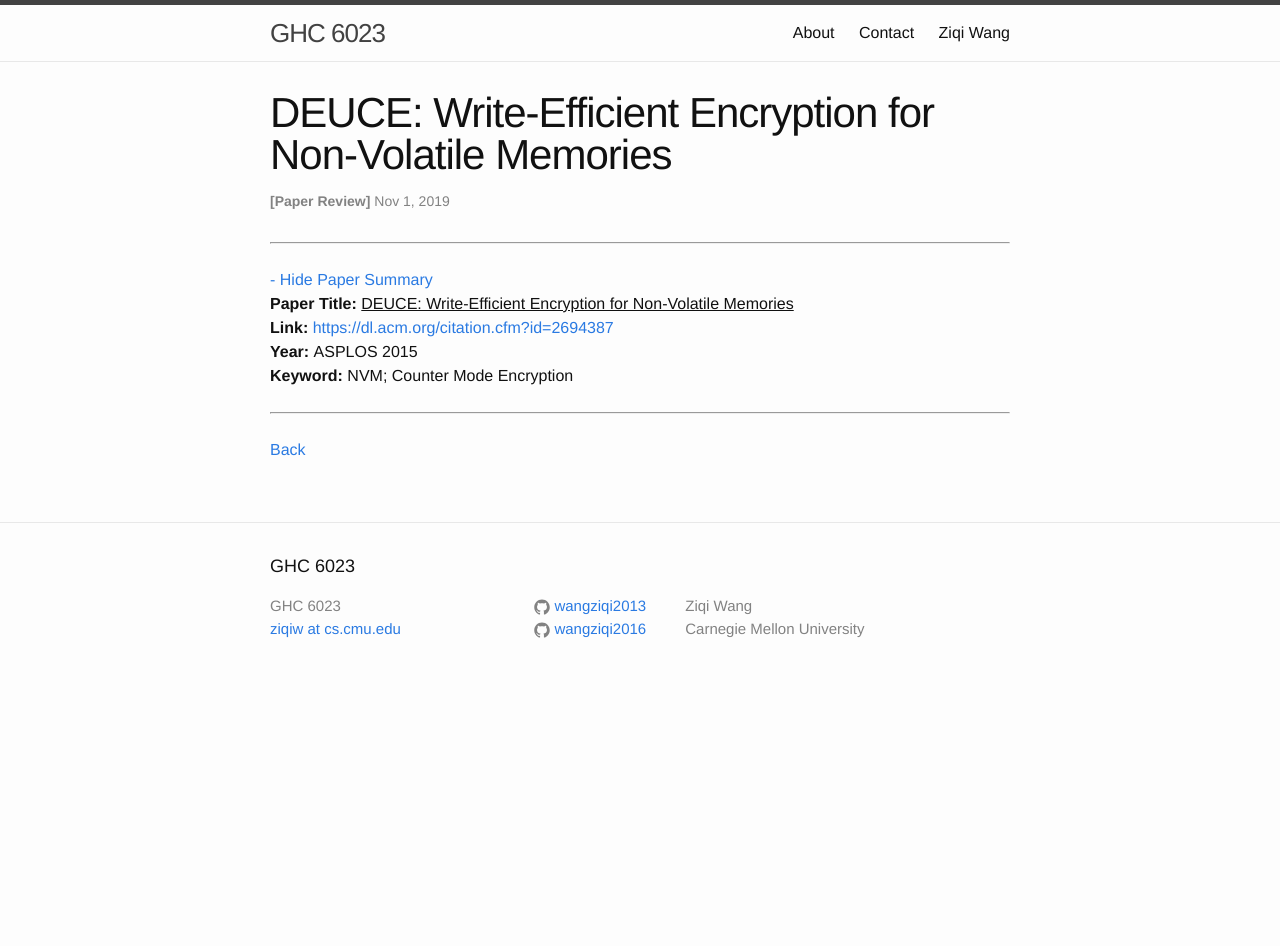
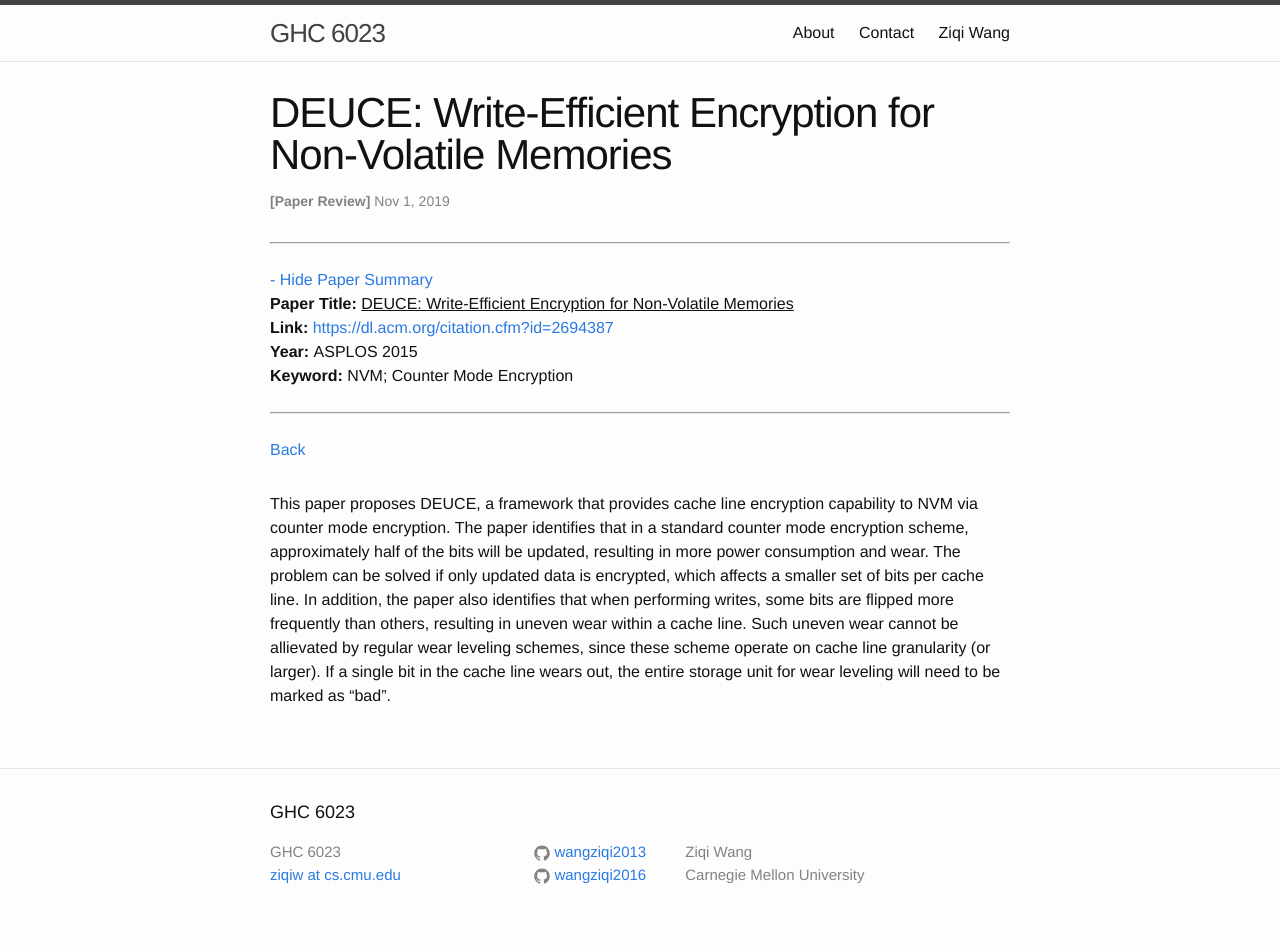
Before and after one commit to wangziqi2013/wangziqi2013.github.io, a Jekyll site: the page built from _posts/2019-11-01-deuce.markdown, in a window 1280 px wide. Built offline with Jekyll 4.4.1, drawn with Linux system fonts in a browser that asks for light colours; before the commit the page ends 900 px from its top, so only the background shows below that.

Commit message:
Adding motivation

```diff
--- a/_posts/2019-11-01-deuce.markdown
+++ b/_posts/2019-11-01-deuce.markdown
@@ -12,3 +12,11 @@ htm_cd:
 htm_cr:
 version_mgmt:
 ---
+
+This paper proposes DEUCE, a framework that provides cache line encryption capability to NVM via counter mode encryption.
+The paper identifies that in a standard counter mode encryption scheme, approximately half of the bits will be updated,
+resulting in more power consumption and wear. The problem can be solved if only updated data is encrypted, which affects
+a smaller set of bits per cache line. In addition, the paper also identifies that when performing writes, some bits are
+flipped more frequently than others, resulting in uneven wear within a cache line. Such uneven wear cannot be allievated by
+regular wear leveling schemes, since these scheme operate on cache line granularity (or larger). If a single bit in the
+cache line wears out, the entire storage unit for wear leveling will need to be marked as "bad".
```
